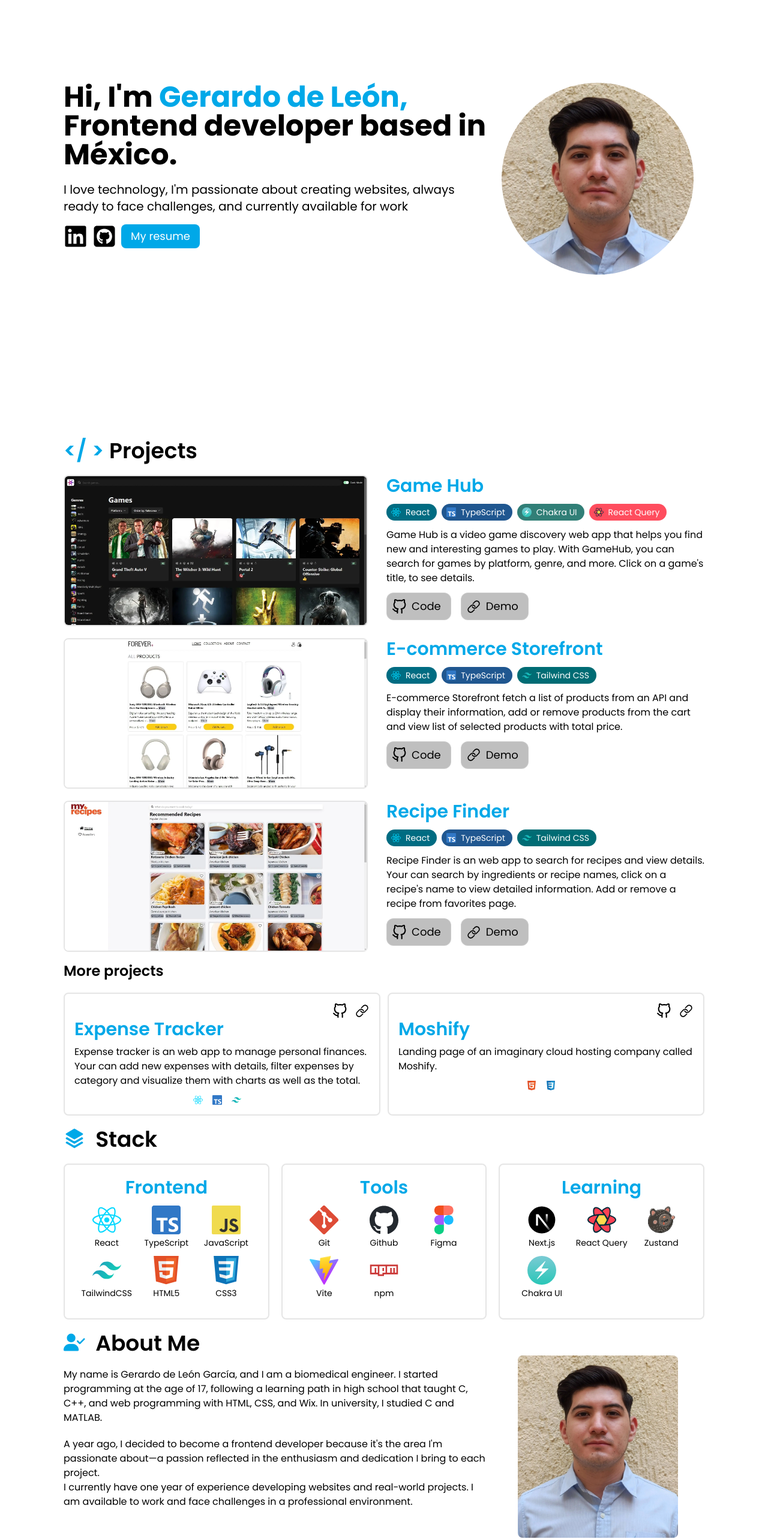
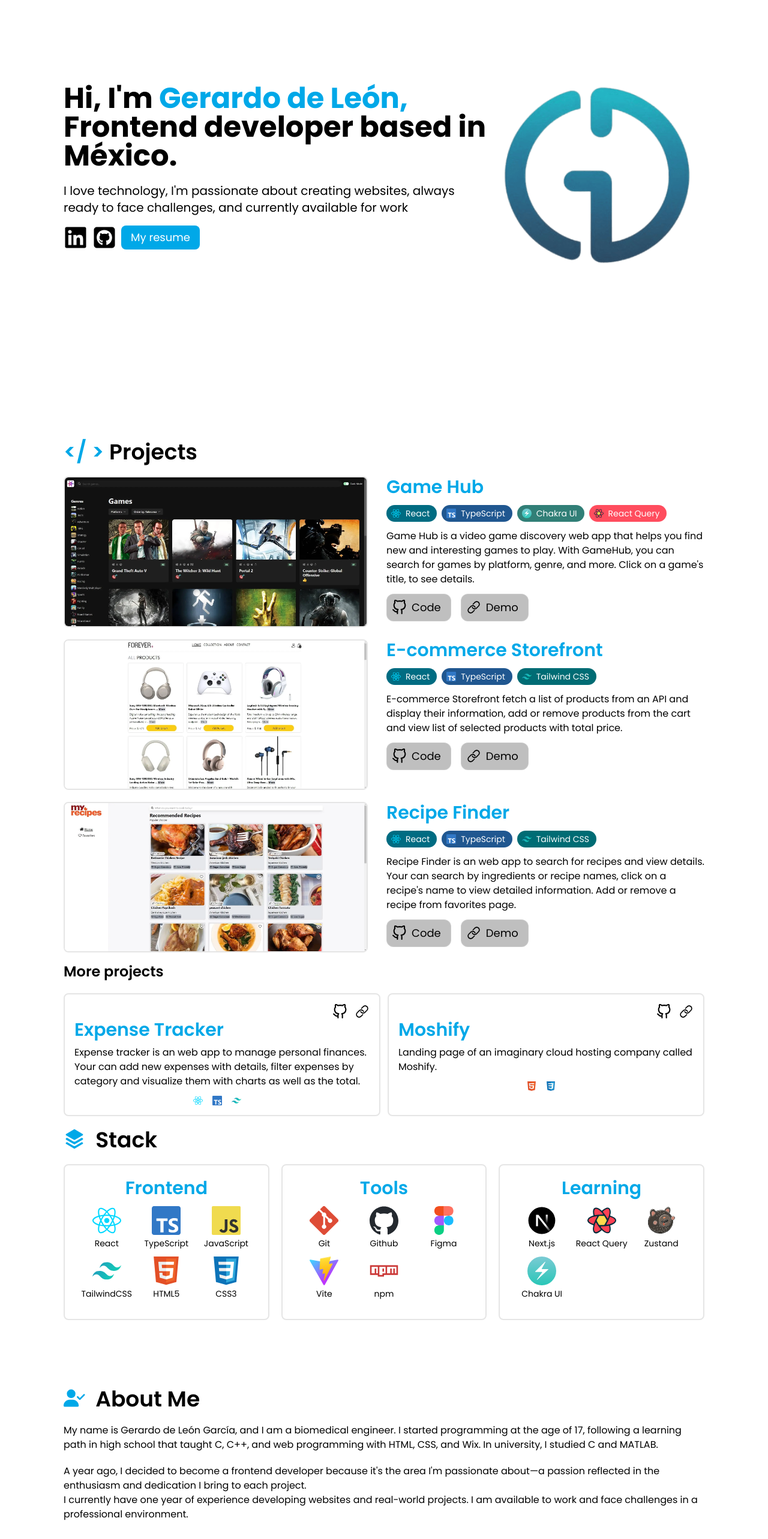
Before and after one commit to GerardoGarcia79/gerardodlg, a React (Vite) app: page / in a window 1280 px wide. Shown: the part 220-2786 px from the top of the page at 60% size. Built offline with nearby package versions, Linux system fonts and the light colour scheme.

Commit message:
Change photos for logo and delete photo in About Me section.

```diff
--- a/index.html
+++ b/index.html
@@ -2,7 +2,7 @@
 <html lang="en" class="">
   <head>
     <meta charset="UTF-8" />
-    <link rel="icon" type="image/svg+xml" href="/src//assets//icons//favicon.svg" />
+    <link rel="icon" type="image/svg+xml" href="/src/assets//logo.webp" />
     <meta name="viewport" content="width=device-width, initial-scale=1.0" />
     <title>Portfolio de Gerardo de León</title>
   </head>
--- a/src/components/AboutMe.tsx
+++ b/src/components/AboutMe.tsx
@@ -1,19 +1,19 @@
 import { FaUserCheck } from "react-icons/fa6";
-import gerard from '../assets/photo.webp'
 
 const AboutMe = () => {
   return (
-    <div id="about-me">
+    <div id="about-me" className="my-10 md:my-20 lg:my-28">
     <h2 className="text-4xl font-semibold flex mt-5"><FaUserCheck color="#00a8e8" />&nbsp;
     About Me
     </h2>
-    <div className="grid md:grid-cols-2 lg:grid-cols-3">
-        <div className="lg:col-span-2 md:pr-2">
+    <div>
+        <div>
             <p className="text-balance my-2 md:text-wrap lg:my-5">My name is Gerardo de León García, and I am a biomedical engineer. I started programming at the age of 17, following a learning path in high school that taught C, C++, and web programming with HTML, CSS, and Wix. In university, I studied C and MATLAB.</p>
             <p className="text-balance mb-2 md:text-wrap lg:mb-0">A year ago, I decided to become a frontend developer because it's the area I'm passionate about—a passion reflected in the enthusiasm and dedication I bring to each project.</p>
             <p className="text-balance mb-2 md:text-wrap lg:mb-0">I currently have one year of experience developing websites and real-world projects. I am available to work and face challenges in a professional environment.</p>
         </div>
-        <div className="flex items-center min-[400px]:w-1/2 min-[400px]:mx-auto md:w-[95%] lg:w-3/4"><img src={gerard} alt="Gerardo's photo" className="rounded-lg" /></div>
+        {/* TODO:To add a photo or icon */}
+        {/* <div className="flex items-center min-[400px]:w-1/2 min-[400px]:mx-auto md:w-[95%] lg:w-3/4"><img src={gerard} alt="Gerardo's photo" className="rounded-lg" /></div> */}
     </div>
     </div>
   )
--- a/src/components/Contact.tsx
+++ b/src/components/Contact.tsx
@@ -1,8 +1,6 @@
 import { faAddressBook } from "@fortawesome/free-solid-svg-icons/faAddressBook"
 import { FontAwesomeIcon } from "@fortawesome/react-fontawesome"
 import { MdEmail } from "react-icons/md";
-import { FaPhoneAlt } from "react-icons/fa";
-import { FaLocationDot } from "react-icons/fa6";
 import Form from "./Form";
 
 
@@ -17,10 +15,6 @@ const Contact = () => {
                 <h3 className=" text-[#00a8e8] font-semibold text-3xl mb-5">Let's talk</h3>
                 <p>I'm currently available to work, so feel free to send me a message. You can contact me anytime.</p>
                 <p className="flex items-center mt-5"><MdEmail size='25px' className="mr-4" />gerardodlg.dev@gmail.com</p>
-                <p className="flex items-center mt-5"><FaPhoneAlt size='25px' className="mr-4" />
-                +52 331-873-7793</p>
-                <p className="flex items-center mt-5"><FaLocationDot size='25px' className="mr-4" />
-                Jal, México</p>
             </div>
             <Form />
         </div>
--- a/src/components/Footer.tsx
+++ b/src/components/Footer.tsx
@@ -10,7 +10,7 @@ const Footer = () => {
             <div className="flex">
             <a href="mailto:gerardodlg.dev@gmail.com" className="flex items-center mr-5 bg-[#00a8e8] rounded-lg p-1 hover:bg-[#0081b4] transition ease-out hover:-translate-y-1 hover:scale-110 duration-300">Contact</a>
             <a
-            href="https://www.linkedin.com/in/gerardo-de-le%C3%B3n-garc%C3%ADa/"
+            href="https://www.linkedin.com/in/gerardo-de-leon-garcia/"
             target="_blank"
             className="flex items-center mr-3"
           >
--- a/src/components/Header.tsx
+++ b/src/components/Header.tsx
@@ -1,10 +1,10 @@
-import logoBlue from "../assets/logo-blue.png";
+import logoBlue from "../assets/logo.webp";
 import HireMeButton from "./buttons/HireMeButton/HireMeButton";
 
 const Header = () => {
   return (
-    <div className="hidden md:w-full md:p-4 md:flex md:justify-between md:items-center">
-      <img src={logoBlue} alt="Logo" className="w-44 md:w-36" />
+    <div className="hidden md:w-full md:py-3 px-4 md:flex md:justify-between md:items-center">
+      <img src={logoBlue} alt="Logo" className="w-10 md:w-12" />
         <HireMeButton />
     </div>
   );
--- a/src/components/MainSection.tsx
+++ b/src/components/MainSection.tsx
@@ -1,5 +1,5 @@
 import { FontAwesomeIcon } from "@fortawesome/react-fontawesome";
-import gerardo from "../assets/face.webp";
+import logo from "../assets/logo.webp";
 import { faLinkedin } from "@fortawesome/free-brands-svg-icons/faLinkedin";
 import { faSquareGithub } from "@fortawesome/free-brands-svg-icons/faSquareGithub";
 import { MdOutlineFileDownload } from "react-icons/md";
@@ -35,7 +35,7 @@ const MainSection = () => {
         </p>
         <div className="flex items-center mt-4 relative">
           <a
-            href="https://www.linkedin.com/in/gerardo-de-le%C3%B3n-garc%C3%ADa/"
+            href="https://www.linkedin.com/in/gerardo-de-leon-garcia/"
             target="_blank"
             className="flex items-center mr-2"
           >
@@ -75,7 +75,7 @@ const MainSection = () => {
           </div>
       </div>
       <div className="mx-auto rounded-full overflow-hidden w-60 h-60 md:h-80 md:w-80 md:mt-5 lg:mt-0">
-        <img src={gerardo} alt="Gerardo's photo" />
+        <img src={logo} alt="Logo" className="w-full"/>
       </div>
     </div>
   );
```
Also changed, not shown: src/assets/logo-blue.png (deleted), src/assets/logo.webp (added).
